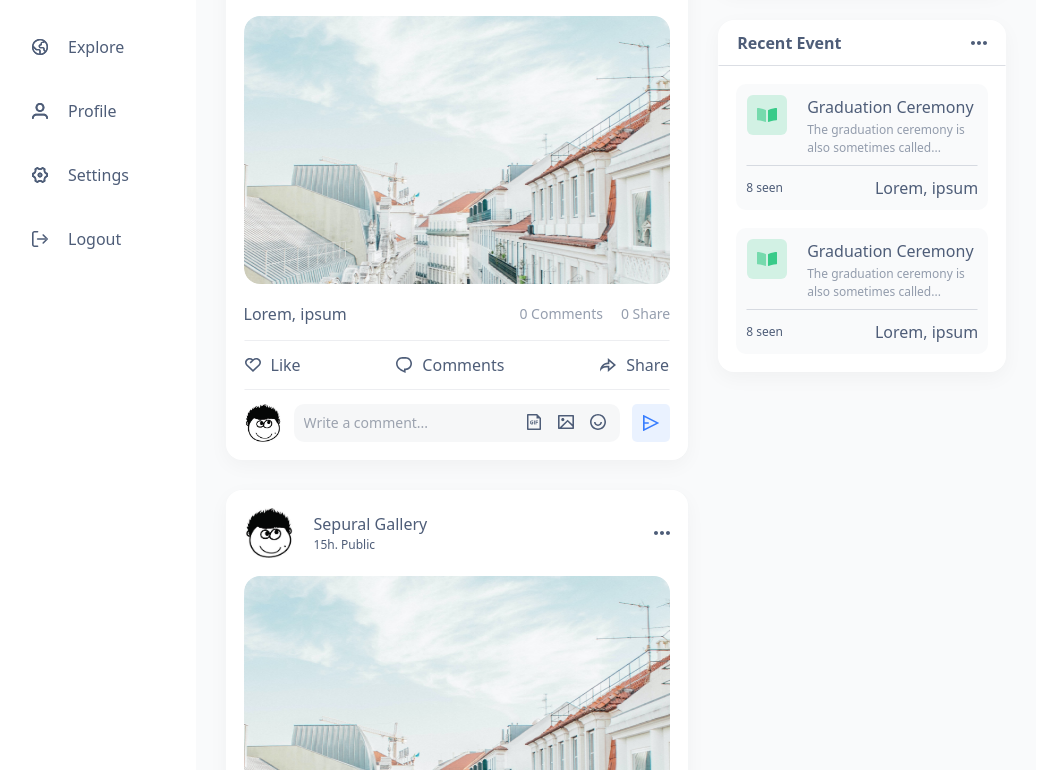
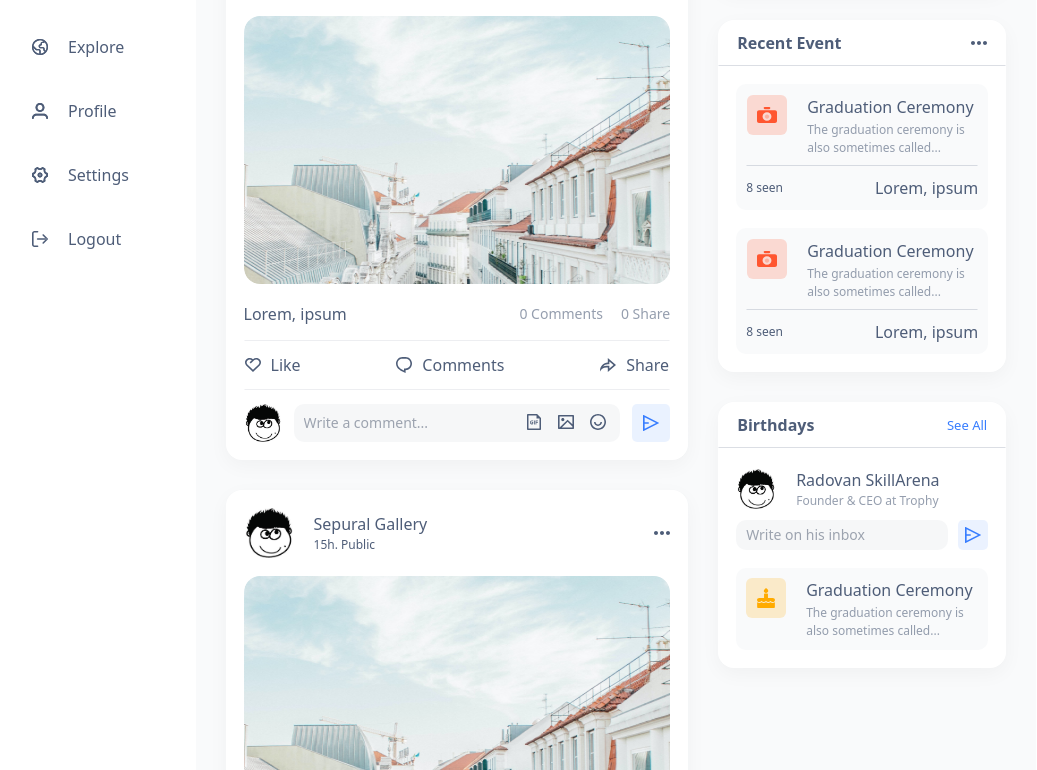
Before and after one commit to MinhDuyDEV/Meetmax-app, a React (Create React App) app: page / in a window 1280 px wide. Shown: the part 350-1120 px from the top of the page, without its empty margins (8-1045 px from the left). Built offline with nearby package versions, Linux system fonts and the light colour scheme; no server answers.

Commit message:
add UI BirthdaysEvent

```diff
--- /dev/null
+++ b/src/components/icons/IconBirthday.js
@@ -0,0 +1,28 @@
+import React from "react";
+
+const IconBirthday = () => {
+  return (
+    <svg
+      width={18}
+      height={20}
+      viewBox="0 0 18 20"
+      fill="none"
+      xmlns="http://www.w3.org/2000/svg"
+    >
+      <path
+        d="M18 12.0659C18 12.6797 17.6826 13.2522 17.1298 13.6362C16.7171 13.9236 16.2172 14.0753 15.6855 14.0753C14.9766 14.0753 14.3154 13.7971 13.871 13.312L13.4583 12.8568L13.0431 13.312C12.6013 13.7971 11.94 14.073 11.2285 14.073C10.517 14.073 9.85569 13.7948 9.41396 13.3097L9.00132 12.8568L8.58604 13.312C8.14431 13.7971 7.48303 14.0753 6.77149 14.0753C6.05996 14.0753 5.39868 13.7971 4.95694 13.312L4.54431 12.8568L4.12902 13.312C3.68729 13.7971 3.02601 14.0753 2.31448 14.0753C1.78281 14.0753 1.28288 13.9236 0.870243 13.6362C0.317414 13.2522 0 12.6797 0 12.0659C0 10.9577 1.03689 10.0542 2.31448 10.0542C2.55783 10.0542 3.58148 10.0542 4.96223 10.0565L7.04923 10.0588V6.16175C7.04923 5.84907 7.34284 5.59387 7.70257 5.59387H10.3159C10.6757 5.59387 10.9693 5.84907 10.9693 6.16175V10.0588C13.3314 10.0611 15.3284 10.0611 15.6855 10.0611C16.9631 10.0611 18 10.96 18 12.0659Z"
+        fill="#FFAB00"
+      />
+      <path
+        d="M17.8667 14.3006V19.2666C17.8667 19.6713 17.4884 20.0001 17.0229 20.0001H0.996135C0.530595 20.0001 0.152344 19.6713 0.152344 19.2666V14.3098C0.17086 14.3236 0.189375 14.3373 0.210536 14.3511C0.318986 14.427 0.432726 14.496 0.549111 14.5581C1.07813 14.8409 1.68916 14.9926 2.3134 14.9926C3.14661 14.9926 3.93221 14.7305 4.54323 14.2615C5.15425 14.7305 5.93985 14.9926 6.77306 14.9926C7.60627 14.9926 8.39187 14.7305 9.00289 14.2615C9.61391 14.7305 10.3995 14.9926 11.2327 14.9926C12.0659 14.9926 12.8515 14.7305 13.4626 14.2615C14.0736 14.7305 14.8592 14.9926 15.6924 14.9926C16.3246 14.9926 16.9435 14.8363 17.4752 14.5489C17.5863 14.4891 17.6947 14.4224 17.7953 14.3511C17.8164 14.3373 17.8402 14.319 17.8667 14.3006Z"
+        fill="#FFAB00"
+      />
+      <path
+        d="M6.7793 3.06472V3.06012C6.80575 1.5703 8.67055 0.236809 8.75255 0.179331L9.00913 0L9.26041 0.183929C9.28157 0.200023 9.78415 0.572479 10.2761 1.09898C10.9639 1.83929 11.2839 2.50374 11.2257 3.08081C11.2152 4.13841 10.2232 4.99598 9.00384 4.99598C7.7765 4.99598 6.7793 4.12921 6.7793 3.06472Z"
+        fill="#FFAB00"
+      />
+    </svg>
+  );
+};
+
+export default IconBirthday;
--- a/src/components/icons/index.js
+++ b/src/components/icons/index.js
@@ -1,4 +1,5 @@
 import IconApple from "./IconApple";
+import IconBirthday from "./IconBirthday";
 import IconBlock from "./IconBlock";
 import IconBook from "./IconBook";
 import IconCalender from "./IconCalender";
@@ -92,4 +93,5 @@ export {
   IconInstagram,
   IconBook,
   IconCamera,
+  IconBirthday,
 };
--- /dev/null
+++ b/src/modules/feed/BirthdaysEvent.js
@@ -0,0 +1,58 @@
+import React from "react";
+import { NavLink } from "react-router-dom";
+import { IconBirthday, IconSend } from "../../components/icons";
+
+const BirthdaysEvent = () => {
+  return (
+    <div className="wrapperCard mb-[30px]">
+      <div className="flex px-[18px] py-[10px] border items-center justify-between border-gray border-opacity-20 border-t-transparent border-r-transparent border-l-transparent">
+        <span className="font-bold text-gray text-display">Birthdays</span>
+        <NavLink to="/community" className="font-medium text-body13 text-blue">
+          See All
+        </NavLink>
+      </div>
+      <div className="px-[18px] pt-5 pb-[18px]">
+        <div className="flex items-center gap-x-5 mb-[10px]">
+          <img
+            src="mixiface.png"
+            alt=""
+            className="object-cover w-10 h-10 rounded-[6px]"
+          />
+          <div className="flex flex-col">
+            <span className="font-medium text-display text-gray">
+              Radovan SkillArena
+            </span>
+            <span className="font-medium text-body12 text-gray text-opacity-60">
+              Founder & CEO at Trophy
+            </span>
+          </div>
+        </div>
+        <div className="flex items-center gap-x-[10px] mb-[18px]">
+          <input
+            type="text"
+            placeholder="Write on his inbox"
+            className="bg-gray bg-opacity-5 rounded-[10px] px-[10px] py-1 w-full text-body14 placeholder:text-body14 text-gray placeholder:font-normal font-medium outline-none"
+          />
+          <div className="p-[7px] rounded-[5px] bg-blue bg-opacity-10 cursor-pointer flex items-center justify-center">
+            <IconSend></IconSend>
+          </div>
+        </div>
+        <div className="p-[10px] bg-gray bg-opacity-[3%] rounded-[10px]">
+          <div className="flex gap-x-5">
+            <span className="flex items-center justify-center w-10 h-10 bg-yellow bg-opacity-20 rounded-[6px]">
+              <IconBirthday></IconBirthday>
+            </span>
+            <div className="flex flex-1 flex-col font-medium gap-y-[2px]">
+              <div className="text-display text-gray">Graduation Ceremony</div>
+              <p className="text-body12 text-gray text-opacity-60">
+                The graduation ceremony is also sometimes called...
+              </p>
+            </div>
+          </div>
+        </div>
+      </div>
+    </div>
+  );
+};
+
+export default BirthdaysEvent;
--- a/src/modules/feed/CommentBox.js
+++ b/src/modules/feed/CommentBox.js
@@ -32,7 +32,7 @@ const CommentBox = () => {
           </span>
         </div>
       </div>
-      <div className="w-[38px] h-[38px] rounded-[5px] bg-blue bg-opacity-10 cursor-pointer flex items-center justify-center">
+      <div className="p-[11px] rounded-[5px] bg-blue bg-opacity-10 cursor-pointer flex items-center justify-center">
         <IconSend></IconSend>
       </div>
     </div>
--- a/src/modules/feed/Event.js
+++ b/src/modules/feed/Event.js
@@ -1,13 +1,13 @@
 import React from "react";
-import { IconBook } from "../../components/icons";
+import { IconCamera } from "../../components/icons";
 
 const Event = () => {
   return (
     <div className="px-[18px] pb-[18px] flex flex-col gap-y-[18px]">
       <div className="p-[10px] bg-gray bg-opacity-[3%] rounded-[10px]">
         <div className="flex pb-2 border gap-x-5 border-gray border-opacity-20 border-t-transparent border-r-transparent border-l-transparent mb-[10px]">
-          <span className="flex items-center justify-center w-10 h-10 bg-green bg-opacity-20 rounded-[6px]">
-            <IconBook></IconBook>
+          <span className="flex items-center justify-center w-10 h-10 bg-red bg-opacity-20 rounded-[6px]">
+            <IconCamera></IconCamera>
           </span>
           <div className="flex flex-1 flex-col font-medium gap-y-[2px]">
             <div className="text-display text-gray">Graduation Ceremony</div>
--- /dev/null
+++ b/src/modules/feed/UserActivate.js
@@ -0,0 +1,7 @@
+import React from "react";
+
+const UserActivate = () => {
+  return <div></div>;
+};
+
+export default UserActivate;
--- a/src/pages/dashboard_page/FeedPage.js
+++ b/src/pages/dashboard_page/FeedPage.js
@@ -1,5 +1,6 @@
 import React from "react";
 import RightBar from "../../modules/dashboard/RightBar";
+import BirthdaysEvent from "../../modules/feed/BirthdaysEvent";
 import CreatePost from "../../modules/feed/CreatePost";
 import Post from "../../modules/feed/Post";
 import RecentEvent from "../../modules/feed/RecentEvent";
@@ -18,6 +19,7 @@ const FeedPage = () => {
         <div className="flex-1 w-full max-w-[288px]">
           <SuggestFriend></SuggestFriend>
           <RecentEvent></RecentEvent>
+          <BirthdaysEvent></BirthdaysEvent>
         </div>
       </div>
       <RightBar></RightBar>
```
